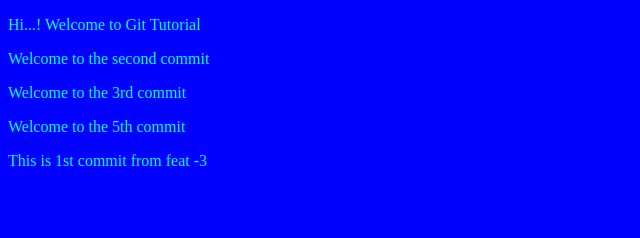
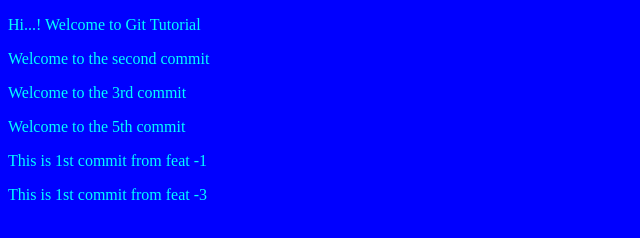
Before and after one commit to saacharya123/Practice1, a plain HTML site: page index.html in a window 1280 px wide. Shown: the whole page, without its empty margins (0-640 px from the left). Drawn offline with Linux system fonts and the light colour scheme.

Commit message:
feat3 added along wiht feat1

```diff
--- a/index.html
+++ b/index.html
@@ -13,6 +13,7 @@
 </body>
 
 <body>
+    <p>This is 1st commit from feat -1</p>
     <p>This is 1st commit from feat -3</p>
 </body>
 <style>
```
Also changed, not shown: hello.txt.
